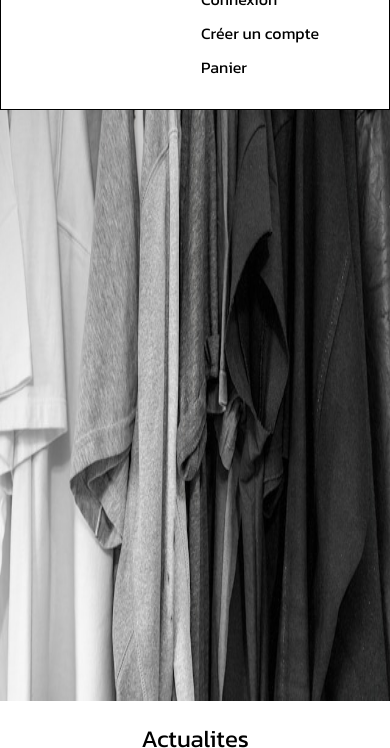
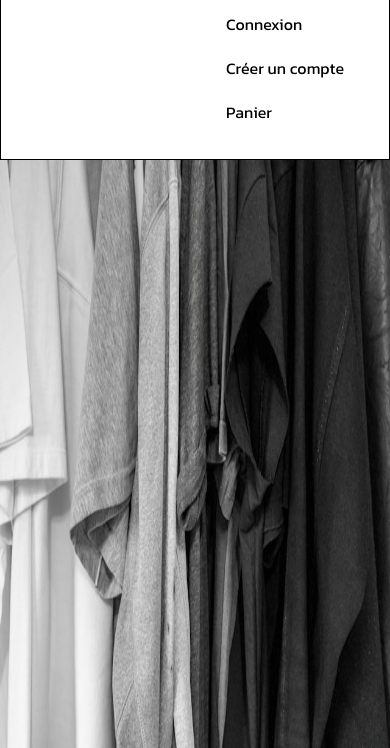
Before and after one commit to lucas93220/demo_maquette_lostt, a plain HTML site: page index.html in a window 390 px wide. Shown: the part 102-850 px from the top of the page. Drawn offline with Linux system fonts and the light colour scheme.

Commit message:
responsive mobile

```diff
--- a/css/nav.css
+++ b/css/nav.css
@@ -64,7 +64,7 @@ nav {
   padding: 5px 0;
 } */
 
-#panier-content {
+/* #panier-content {
   position: absolute;
   top: 59px;
   right: 0px;
@@ -121,11 +121,15 @@ nav {
   background-color: #000000;
   color: #ffffff;
   transition: 550ms;
+} */
+
+@media screen and (max-width: 800px) {
+    nav {
+        display: block;
       }
 
-@media screen and (max-width: 768px) {
       .navigation {
-    flex-direction: column;
+        list-style-type: none;
       }
 
       .navigation li {
@@ -133,12 +137,14 @@ nav {
         margin-bottom: 10px;
       }
 
-  .sous-navigation {
-    position: static;
-    display: none;
+      .navigation li a {
+        color: #000000;
+        display: block;
+        text-decoration: none;
+        padding: 5px;
+        transition: color 0.3s;
+        font-family: 'Kanit';
       }
 
-  .navigation li:hover .sous-navigation {
-    display: block;
+
 }
-}
```
Lines whose indentation alone changed are shown as unchanged.
